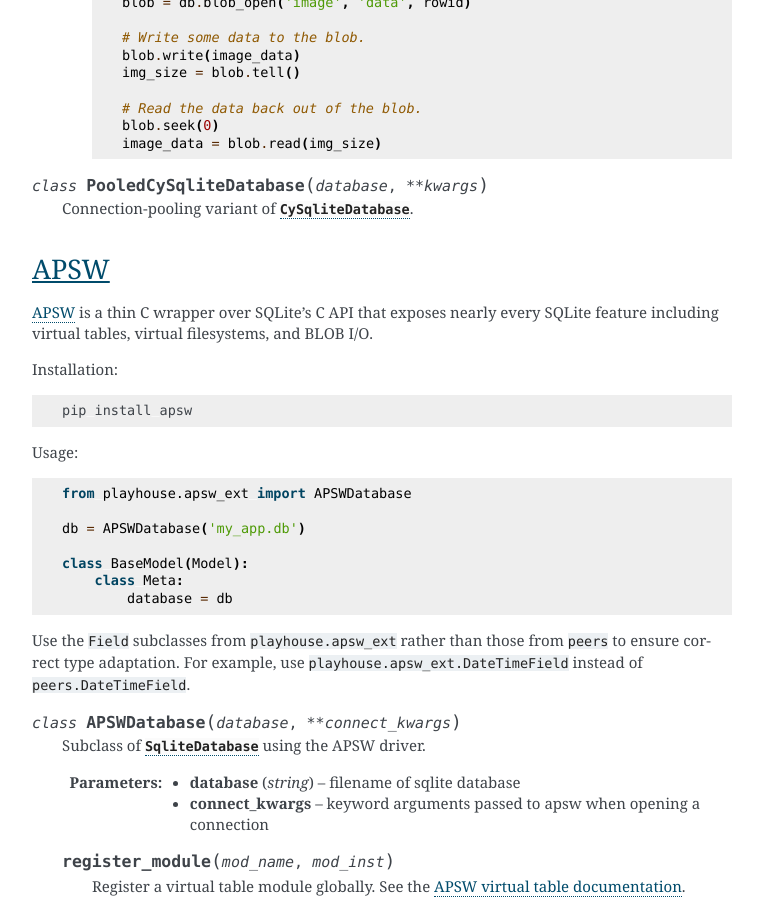
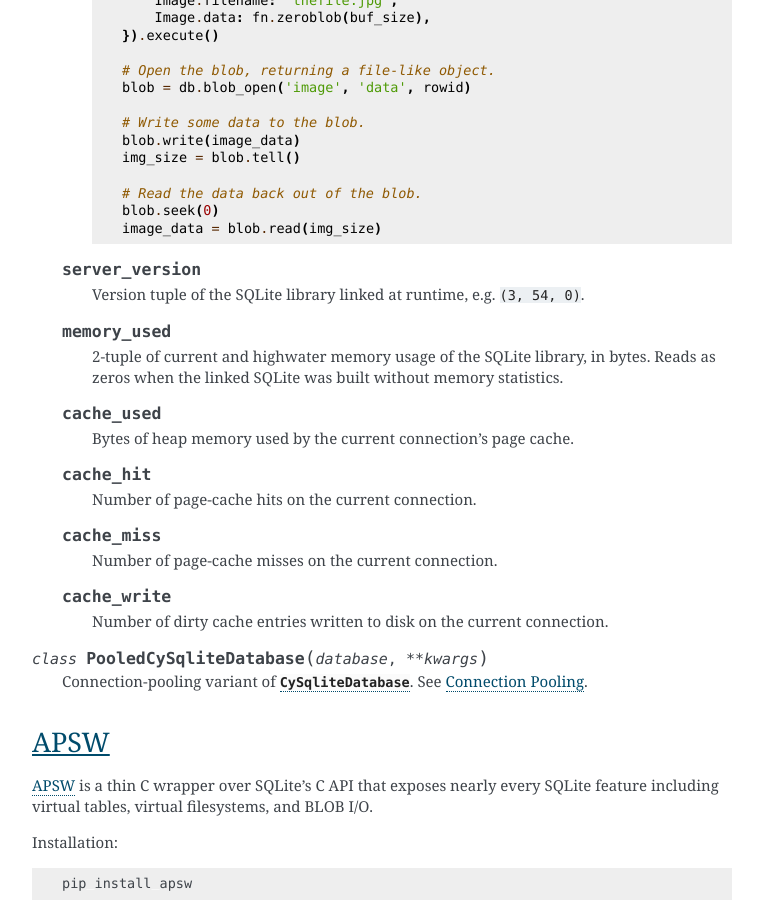
Before and after one commit to Star-DreamDev/myPeers, a Sphinx documentation site: the page built from docs/peers/sqlite.rst, in a window 1280 px wide and 900 px high, scrolled down 12083 px. Shown: the whole window, without its empty margins (378-1141 px from the left). Built offline with Sphinx 7.4.7, drawn with Linux system fonts in a browser that asks for light colours; the version number could not be read and is left out; some of the changed text lies outside the part shown.

Commit message:
Fixup doc drift in cysqlite
[skip ci]

```diff
--- a/docs/peers/sqlite.rst
+++ b/docs/peers/sqlite.rst
@@ -593,6 +593,12 @@
 
       More details can be found in the `cysqlite docs <https://cysqlite.readthedocs.io/en/latest/api.html#Connection.progress>`__.
 
+   .. method:: begin(lock_type='deferred')
+
+      Begin a transaction, optionally specifying the lock type, one of
+      ``deferred``, ``immediate`` or ``exclusive``. See
+      :ref:`sqlite-locking-mode`.
+
    .. attribute:: autocommit
 
       Property which returns a boolean indicating if autocommit is enabled.
@@ -698,10 +704,39 @@
           blob.seek(0)
           image_data = blob.read(img_size)
 
+   .. attribute:: server_version
+
+      Version tuple of the SQLite library linked at runtime, e.g.
+      ``(3, 54, 0)``.
+
+   .. attribute:: memory_used
+
+      2-tuple of current and highwater memory usage of the SQLite library,
+      in bytes. Reads as zeros when the linked SQLite was built without
+      memory statistics.
+
+   .. attribute:: cache_used
+
+      Bytes of heap memory used by the current connection's page cache.
+
+   .. attribute:: cache_hit
+
+      Number of page-cache hits on the current connection.
+
+   .. attribute:: cache_miss
+
+      Number of page-cache misses on the current connection.
+
+   .. attribute:: cache_write
+
+      Number of dirty cache entries written to disk on the current
+      connection.
+
 
 .. class:: PooledCySqliteDatabase(database, **kwargs)
 
-   Connection-pooling variant of :class:`CySqliteDatabase`.
+   Connection-pooling variant of :class:`CySqliteDatabase`. See
+   :ref:`connection-pooling`.
 
 .. _apsw:
 
```
Also changed, not shown: other parts of docs/peers/sqlite.rst (+2 -2 lines).
